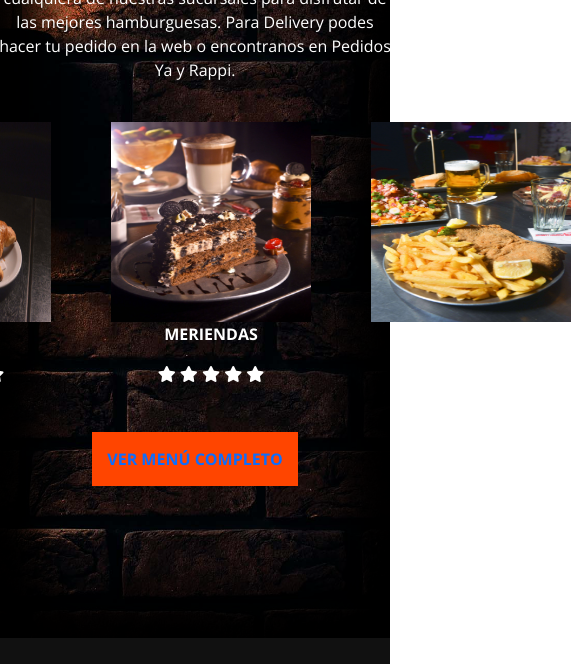
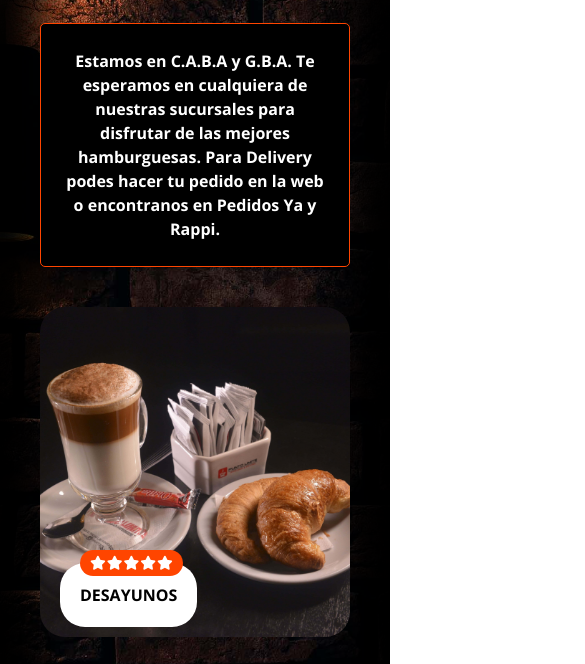
Before and after one commit to Lucasinsa/CoderbarSitioWeb, a plain HTML site: page pages/comidas.html in a window 390 px wide. Shown: the part 206-870 px from the top of the page, 585 px wide, since content can reach past the window. Drawn offline with nearby package versions, Linux system fonts and the light colour scheme.

Commit message:
Comidas responsive

```diff
--- a/css/style.css
+++ b/css/style.css
@@ -1,6 +1,6 @@
-/* ------------------------- */
-/* Reseteo y css general */
-/* ------------------------- */
+/* --------------------------*/
+/* Reseteo y css general     */
+/* --------------------------*/
 
 * {
     box-sizing: border-box;
@@ -137,11 +137,6 @@ h2 {
     color: orangered;
 }
 
-img {
-    width: 200px;
-    height: 200px;
-}
-
 ul {
     list-style: none;
 }
@@ -150,23 +145,25 @@ a {
     text-decoration: none;
 }
 
-.orangeButton {
-    margin-top: 30px;
-    display: inline-block;
-    padding: 15px;
-    background-color: orangered;
-    cursor: pointer;
+/*Zoom al hacer hover sobre fotos*/
+.zoom-foto{
+    overflow: hidden;
+    width: 100%;
+    border-radius: 10px;
+    margin-bottom: 15px;
+    height: 200px;
 }
 
-/*Contenido comienza desde los 72px*/
-.content {
-    margin-top: 72px;
-    min-height: calc(100vh - 72px);
-    display: flex;
-    justify-content: center;
-    background: url("../images/fondo.jpg") fixed center/cover;
-    box-shadow: inset 0 0 50px 50px rgba(0,0,0,8);
-    padding-bottom: 100px;
+  .zoom-foto img {
+    object-fit: cover;
+    transition: transform 0.3s ease;
+    width: 100%;
+    height: 100%;
+}
+
+.zoom-foto img:hover {
+    transform: scale(1.2);
+    border-radius: 10px;
 }
 
 /*Card personalizada*/
@@ -234,24 +231,15 @@ a {
     justify-content: space-around;
 }
 
-.zoom-foto{
-    overflow: hidden;
-    width: 100%;
-    border-radius: 10px;
-    margin-bottom: 15px;
-    height: 200px;
-}
-
-  .zoom-foto img {
-    object-fit: cover;
-    transition: transform 0.3s ease;
-    width: 100%;
-    height: 100%;
-}
-
-.zoom-foto img:hover {
-    transform: scale(1.2);
-    border-radius: 10px;
+/*Contenido comienza desde los 72px*/
+.content {
+    margin-top: 72px;
+    min-height: calc(100vh - 72px);
+    display: flex;
+    justify-content: center;
+    background: url("../images/fondo.jpg") fixed center/cover;
+    box-shadow: inset 0 0 50px 50px rgba(0,0,0,8);
+    padding-bottom: 100px;
 }
 
 /* ------------------------------------------------*/
@@ -286,8 +274,10 @@ a {
 /* --------------------------------------------------*/
 /* Contenido INICIO (Dispositivos < 992px)           */
 /* --------------------------------------------------*/
+
 /*Dispositivos xs (extrasmall)*/
 @media (max-width: 575px){
+
     .titulo{
         font-size: 35px;
     }
@@ -407,41 +397,134 @@ a {
     }
 }
 
-/* ------------------------- */
-/* Contenido (COMIDAS) */
-/* ------------------------- */
+/* ---------------------------------------*/
+/* Contenido COMIDAS (Dispositivos ≥992px)*/
+/* ---------------------------------------*/
 
-#main__comidas {
-    display: flex;
-    flex-direction: column;
+/*Título y presentación*/
+.presentacion-comidas h1 {
     text-align: center;
+    margin: 40px;
 }
 
-#main__comidas section p {
-    font-weight: 400;
-}
-
-#main__comidas h1 {
-    margin-top: 25px;
-    display: inline-block;
-}
-
-#main__comidas section p {
-    margin-top: 25px;
-    display: inline-block;
-    width: 400px;
-    margin-bottom: 40px;
-}
-
-.fotosComidas {
-    display: flex;
-    justify-content: space-evenly;
+.presentacion-comidas p {
+    text-align: center;
+    margin: 40px;
+    padding: 25px;
+    background-color: black;
+    border: 1px solid orangered;
+    border-radius: 5px;
 
 }
 
-.fotosComidas li {
-    margin-left: 30px;
-    margin-right: 30px;
+/*Menú de comidas*/
+.menu-comidas {
+    margin: 0 40px;
+}
+
+.popular-list {
+    display: grid;
+    grid-template-columns: repeat(3,1fr);
+    gap: 30px;
+    margin-top: 150px;
+    padding: 0;
+}
+
+.popular-card {
+    position: relative;
+    border-radius: 25px;
+    overflow: hidden;
+    height: 330px;
+}
+
+.card-img {
+    height: 100%;
+}
+
+.card-img img {
+    object-fit: cover;
+    height: 100%;
+    width: 100%;
+}
+
+.popular-card .card-content {
+    position: absolute;
+    bottom: 10px;
+    left: 20px;
+    background: white;
+    border-radius: 25px;
+    padding: 20px;
+}
+
+.card-content .card-rating {
+    background: orangered;
+    color: white;
+    position: absolute;
+    top: 0;
+    right: auto;
+    display: flex;
+    align-items: center;
+    gap: 1px;
+    transform: translateY(-50%);
+    padding: 6px 10px;
+    border-radius: 20px;
+    font-size: 14px;
+}
+
+.card-content p {
+    color: black;
+    margin: 0;
+    font-weight: 700;
+}
+
+.popular-list {
+    margin: 0;
+    padding-left: 0;
+}
+
+/*Botón para ver todo el menú*/
+.boton-menu {
+    margin-top: 40px;
+    display: flex;
+    justify-content: center;
+}
+
+.boton-menu a {
+    margin-top: 10px;
+    background-color: black;
+    color: #fff;
+    padding: 10px 20px;
+    text-decoration: none;
+    border-radius: 5px;
+    transition: background-color 0.3s ease;
+}
+
+.boton-menu a:hover {
+    background-color: orangered;
+}
+
+/* --------------------------------------*/
+/* Contenido COMIDAS (Dispositivos < 992px)*/
+/* --------------------------------------*/
+
+/*Dispositivos md (Medium)*/
+@media (min-width: 768px) and (max-width: 991px) {
+
+    .popular-list {
+        grid-template-columns: 1fr 1fr;
+    }
+
+    .last-popular-list {
+        grid-column: span 2;
+    }
+}
+
+/*Dispositivos xs y s (extra small y small)*/
+@media (max-width: 767px) {
+
+    .popular-list {
+        grid-template-columns: 1fr;
+    }
 }
 
 /* -----------------------------------------------------*/
--- a/pages/comidas.html
+++ b/pages/comidas.html
@@ -63,51 +63,69 @@
         <!--Inicio del contenido principal de la página-->
         <div class="content">
           <main id="main__comidas">
+            <section class="presentacion-comidas">
               <h1>NUESTRAS COMIDAS</h1>
-                <section>
               <p>
                 Estamos en C.A.B.A y G.B.A. Te esperamos en cualquiera de nuestras sucursales para disfrutar de las mejores hamburguesas. Para Delivery podes hacer tu pedido en la web o encontranos en Pedidos Ya y Rappi.
               </p>
             </section>
-                <section>
-                    <ul class="fotosComidas">
+            <section class="menu-comidas">
+              <ul class="popular-list">
                 <li>
-                            <figure>
-                                <img src=".././images/desayuno.jpeg" alt="Desayunos">
-                                <figcaption>DESAYUNOS</figcaption>
+                  <div class="popular-card">
+                    <figure class="card-img zoom-foto">
+                      <img src=".././images/desayuno.jpeg" alt="Foto de Desayunos">
                     </figure>
-                                <i class="fas fa-star"></i>
-                                <i class="fas fa-star"></i>
-                                <i class="fas fa-star"></i>
-                                <i class="fas fa-star"></i>
-                                <i class="fas fa-star"></i>
+                    <div class="card-content">
+                      <div class="card-rating">
+                        <i class="fa-solid fa-star" style="color: #ffffff;"></i>
+                        <i class="fa-solid fa-star" style="color: #ffffff;"></i>
+                        <i class="fa-solid fa-star" style="color: #ffffff;"></i>
+                        <i class="fa-solid fa-star" style="color: #ffffff;"></i>
+                        <i class="fa-solid fa-star" style="color: #ffffff;"></i>
+                      </div>
+                      <p class="card-texto">DESAYUNOS</p>
+                    </div>
+                  </div>
                 </li>
                 <li>
-                            <figure>
-                                <img src=".././images/merienda.jpeg" alt="Meriendas">
-                                <figcaption>MERIENDAS</figcaption>
+                  <div class="popular-card">
+                    <figure class="card-img zoom-foto">
+                      <img src=".././images/merienda.jpeg" alt="Foto de Meriendas">
                     </figure>
-                                <i class="fas fa-star"></i>
-                                <i class="fas fa-star"></i>
-                                <i class="fas fa-star"></i>
-                                <i class="fas fa-star"></i>
-                                <i class="fas fa-star"></i>
+                    <div class="card-content">
+                      <div class="card-rating">
+                       <i class="fa-solid fa-star" style="color: #ffffff;"></i>
+                       <i class="fa-solid fa-star" style="color: #ffffff;"></i>
+                       <i class="fa-solid fa-star" style="color: #ffffff;"></i>
+                       <i class="fa-solid fa-star" style="color: #ffffff;"></i>
+                       <i class="fa-solid fa-star" style="color: #ffffff;"></i>
+                      </div>
+                      <p class="card-texto">MERIENDAS</p>
+                    </div>
+                  </div>
                 </li>
-                        <li>
-                            <figure>
-                                <img src=".././images/cena.jpeg" alt="Cenas">
-                                <figcaption>CENAS</figcaption>
+                <li class="last-popular-list">
+                  <div class="popular-card">
+                    <figure class="card-img zoom-foto">
+                      <img src=".././images/cena.jpeg" alt="Foto de Cenas">
                     </figure>
-                                <i class="fas fa-star"></i>
-                                <i class="fas fa-star"></i>
-                                <i class="fas fa-star"></i>
-                                <i class="fas fa-star"></i>
-                                <i class="fas fa-star"></i>
+                    <div class="card-content">
+                      <div class="card-rating">
+                       <i class="fa-solid fa-star" style="color: #ffffff;"></i>
+                       <i class="fa-solid fa-star" style="color: #ffffff;"></i>
+                       <i class="fa-solid fa-star" style="color: #ffffff;"></i>
+                       <i class="fa-solid fa-star" style="color: #ffffff;"></i>
+                       <i class="fa-solid fa-star" style="color: #ffffff;"></i>
+                      </div>
+                      <p class="card-texto">ALMUERZOS Y CENAS</p>
+                    </div>
+                  </div>
                 </li>
               </ul>
-                </section>
-                <section class="menuCompleto">
-                    <a href="#" class="orangeButton">VER MENÚ COMPLETO</a>
+              <div class="boton-menu">
+                <a href="#">VER MENÚ COMPLETO</a>
+              </div>
             </section>
           </main>
         </div>
```
Lines whose indentation alone changed are shown as unchanged.
